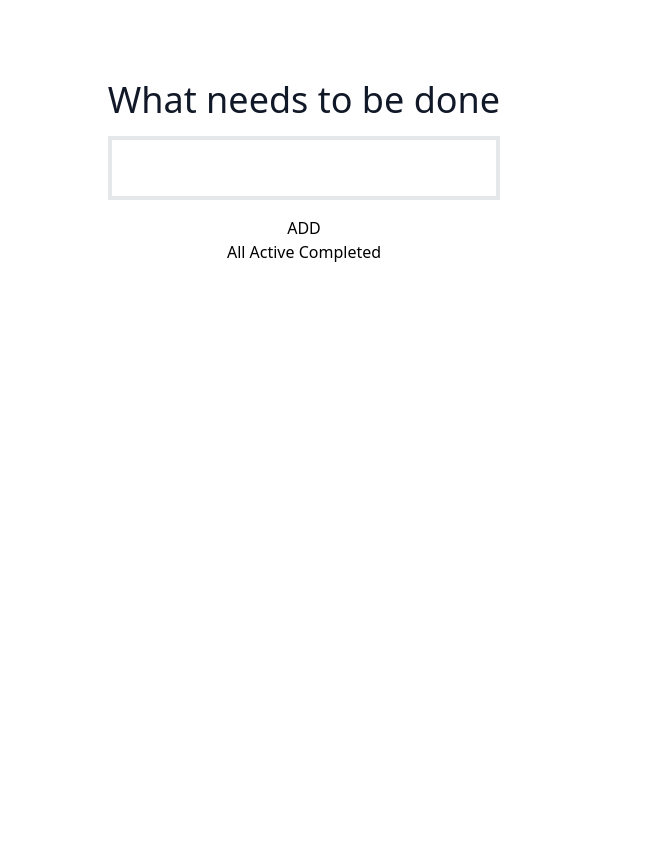
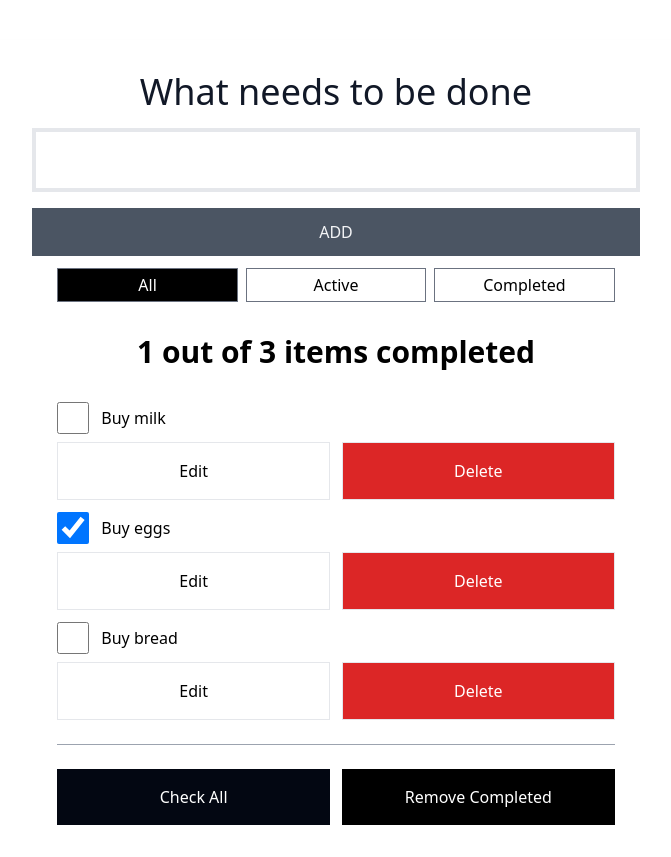
Before and after one commit to N-TITIAN/TODO-List, a website built with Vite: page index.html in a window 1280 px wide. Shown: the whole page, without its empty margins (176-847 px from the left). Before the commit the page ends 800 px from the top, so only its background shows below. Built offline with nearby package versions, Linux system fonts and the light colour scheme.

Commit message:
updates of all  functionalities

```diff
--- a/assets/scripts/index.js
+++ b/assets/scripts/index.js
@@ -0,0 +1,305 @@
+//stored todo list
+let TODOS = [
+  {
+    id: 1,
+    text: "Buy milk",
+    isCompleted: false,
+  },
+  {
+    id: 2,
+    text: "Buy eggs",
+    isCompleted: true,
+  },
+  {
+    id: 3,
+    text: "Buy bread",
+    isCompleted: false,
+  },
+];
+//load existing todos
+
+function loadTodos() {
+  // Load existing todos from localStorage (if any)
+  const storedTodos = localStorage.getItem("todos");
+  let todos = TODOS;
+
+  // const todoList = document.getElementById("todoList");
+
+  const todoItems = document.getElementById("todoItems");
+  todoItems.innerHTML = "";
+
+  todos.forEach((todo) => {
+    const todoItem = document.createElement("div");
+    todoItem.classList.add("todo-item", "w-full");
+
+    const checkbox = document.createElement("input");
+    checkbox.type = "checkbox";
+
+    checkbox.classList.add("h-8", "w-8");
+    checkbox.checked = todo.isCompleted; // Set checkbox state based on isCompleted
+    checkbox.addEventListener("change", function (ev) {
+      //to update statuses
+      todo.isCompleted = ev.target.checked;
+      countCompletedTasks();
+    });
+
+    const label = document.createElement("label");
+
+    label.textContent = todo.text;
+    label.setAttribute("for", "todo");
+
+    const editButton = document.createElement("button");
+    editButton.textContent = "Edit";
+    editButton.id = "editButton" + todo.id;
+    editButton.classList.add(
+      "w-full",
+      "border",
+      "py-4",
+      "hover:bg-black",
+      "hover:text-white"
+    );
+    editButton.addEventListener("click", function (ev) {
+      editTodoItem(todo.id);
+    });
+    // Add functionality for editing the task
+
+    const deleteButton = document.createElement("button");
+    deleteButton.textContent = "Delete";
+    deleteButton.id = "deleteButton" + todo.id;
+    deleteButton.addEventListener("click", function (ev) {
+      deleteTodoItem(todo.id);
+    });
+    deleteButton.classList.add(
+      "w-full",
+      "border",
+      "py-4",
+      "bg-red-600",
+      "text-white",
+      "hover:bg-black"
+    );
+
+    const taskContainer = document.createElement("div");
+    taskContainer.classList.add("flex", "items-center", "gap-3", "mb-2");
+    taskContainer.id = "taskContainer" + todo.id;
+    taskContainer.appendChild(checkbox);
+    taskContainer.appendChild(label);
+
+    const buttonContainer = document.createElement("div");
+    buttonContainer.classList.add("flex", "flex-row", "w-full", "gap-3");
+    buttonContainer.appendChild(editButton);
+    buttonContainer.appendChild(deleteButton);
+
+    todoItem.appendChild(taskContainer);
+    todoItem.appendChild(buttonContainer);
+
+    todoItems.appendChild(todoItem); // Append to "todoItems" div
+    // Add id to the todo item
+    todoItem.id = "todoItem" + todo.id; // Combine "todoItem" with the todo's id
+  });
+
+  document.getElementById("myInput").value = "";
+  countCompletedTasks();
+  // Update total item count
+  // const totalCount = document.getElementById("totalCount");
+  // totalCount.textContent = todos.length;
+}
+
+window.onload = loadTodos();
+function newTodo() {
+  const userInput = document.getElementById("myInput").value.trim();
+  if (userInput === "") {
+    alert("You must enter a task to add!");
+    return;
+  }
+
+  let newTodo = {
+    id: Date.now(), // Generate unique ID using timestamp
+    text: userInput,
+    isCompleted: false,
+  };
+
+  TODOS.push(newTodo);
+  loadTodos();
+  // alert(TODOS); // Add new todo to TODOS array
+  document.getElementById("myInput").value = "";
+  alert("item was added ");
+}
+//counting
+function countCompletedTasks() {
+  const allCheckboxes = document.querySelectorAll("input[type=checkbox]");
+   let removeCompletedBox = document.getElementById("removeCompleted");
+   let removeCheckAll = document.getElementById("checkAll");
+
+  const completedCount = Array.from(allCheckboxes).filter(
+    (checkbox) => checkbox.checked
+  ).length;
+  if (completedCount == 0) {
+
+    removeCompletedBox.style.backgroundColor = "#4B5563";
+    removeCheckAll.style.backgroundColor = "#4B5563";
+  }else{
+    removeCompletedBox.style.backgroundColor = "black";
+  }
+
+  const totalCount = allCheckboxes.length;
+
+  const completionStats = document.querySelector("h1.text-3xl");
+  completionStats.querySelector("span:first-child").textContent =
+    completedCount;
+  completionStats.querySelector("span:last-child").textContent = totalCount;
+}
+//checkallbutton
+function checkAll() {
+  let checkBox = document.getElementById("checkAll");
+  if (checkBox.textContent === "Check All") {
+    //checks all boxes while updating "isCompleted status"
+    const allCheckboxes = document.querySelectorAll("input[type=checkbox]");
+    Array.from(allCheckboxes).forEach((checkbox) => (checkbox.checked = true)); //checks all checkboxes from the array fetched
+    TODOS.forEach((todo) => {
+      todo.isCompleted = true;
+    });
+    loadTodos();
+    countCompletedTasks();
+
+    checkBox.textContent = "Uncheck All"; // update the botton text
+  } else {
+    //uncheck allboxes while updating "isCompleted status"
+    const allCheckboxes = document.querySelectorAll("input[type=checkbox]");
+    Array.from(allCheckboxes).forEach((checkbox) => (checkbox.checked = false));
+    TODOS.forEach((todo) => {
+      todo.isCompleted = false;
+    });
+
+    loadTodos();
+    countCompletedTasks();
+    checkBox.textContent = "Check All";
+    checkBox.style.backgroundColor="black";
+  }
+}
+
+// edit a task
+function editTodoItem(todoId) {
+  const todo = TODOS.find((todo) => todo.id === todoId);
+  const todoItem = document.getElementById("todoItem" + todo.id);
+  // const label = todoItem.querySelector("label");
+  const inputdiv = document.createElement("div");
+
+  const input = document.createElement("input");
+  input.type = "text";
+  input.classList.add("p-4", "border-4", "w-full", "mb-2");
+  const taskContainer = document.getElementById("taskContainer" + todo.id);
+
+  input.type = "text";
+  input.value = todo.text;
+  //append input to inputdiv
+  inputdiv.appendChild(input);
+  inputdiv.classList.add("flex", "items-center", "gap-3", "mb-2");
+
+  // Replace label with input
+  todoItem.replaceChild(inputdiv, taskContainer);
+
+  // Change buttons to "Save" and "Cancel"
+  const editButton = document.getElementById("editButton" + todo.id);
+  editButton.textContent = "Save";
+  editButton.removeEventListener("click", editTodoItem);
+  editButton.addEventListener("click", function (ev) {
+    saveEditedItem(todo.id, input.value);
+  });
+
+  const deleteButton = document.getElementById("deleteButton" + todo.id);
+  deleteButton.textContent = "Cancel";
+  deleteButton.removeEventListener("click", deleteTodoItem);
+  deleteButton.addEventListener("click", function () {
+    loadTodos(); // Reload todos to cancel editing
+
+    alert("cancle");
+  });
+}
+// function to save edited todo item
+function saveEditedItem(id, newText) {
+  const todo = TODOS.find((todo) => todo.id === id);
+  if (todo) {
+    todo.text = newText;
+    // localStorage.setItem('todos', JSON.stringify(TODOS));
+
+    loadTodos(); // Reload todos to reflect the changes
+    alert("item was edited ");
+  }
+}
+
+//deleteitem
+function deleteTodoItem(todoId) {
+  // const todo = TODOS.find((todo) => todo.id === todoId);
+  // const todoItem = document.getElementById("todoItem" + todo.id);
+  let todos = TODOS;
+  todos.forEach((todo) => {
+    if (todo.id === todoId) {
+      todos.splice(todos.indexOf(todo), 1);
+    }
+  });
+  loadTodos();
+  alert("item was deleted");
+}
+
+
+function setActiveFilter(filterType) {
+  // First, remove the active class from all filter buttons
+  const filterButtons = document.querySelectorAll(".filter");
+  filterButtons.forEach((button) => {
+    button.classList.remove("activefilter", "bg-black", "text-white");
+  });
+
+  // Apply the active styles to the selected filter button
+  filterType.classList.add("activefilter", "bg-black", "text-white");
+}
+
+
+
+
+function filterAll() {
+  let filterType = document.getElementById("filterAll");
+  loadTodos();
+  setActiveFilter(filterType);
+}
+
+function filterByActive() {
+  let filterType = document.getElementById("filterActive");
+  let todos = TODOS;
+  loadTodos();
+  if (filterType.textContent === "Active") {
+    todos.forEach((todo) => {
+      if (todo.isCompleted) {
+        todoItem = document.getElementById("todoItem" + todo.id);
+        todoItem.style.display = "none";
+      }
+    });
+  }
+  setActiveFilter(filterType);
+}
+
+function filterByCompleted() {
+  let filterType = document.getElementById("filterCompleted");
+  let todos = TODOS;
+  loadTodos();
+  if (filterType.textContent === "Completed") {
+    todos.forEach((todo) => {
+      if (!todo.isCompleted) {
+        todoItem = document.getElementById("todoItem" + todo.id);
+        todoItem.style.display = "none";
+      }
+    });
+  }
+  setActiveFilter(filterType);
+}
+// remove completed
+function removeCompleted() {
+
+
+
+    TODOS = TODOS.filter((todo) => !todo.isCompleted);
+    loadTodos();
+
+
+}
+
+window.onload = filterAll();
--- a/assets/styles/index.css
+++ b/assets/styles/index.css
@@ -1,3 +1,11 @@
 @tailwind base;
 @tailwind components;
 @tailwind utilities;
+
+/* all button  */
+.activefilter{
+    background-color: black;
+}
+.inactivefilter{
+    background-color: white;
+}
--- a/index.html
+++ b/index.html
@@ -6,20 +6,32 @@
     <title>TODOLIST</title>
     <link rel="stylesheet" href="assets/styles/index.css">
 </head>
-<body class=""  >
-<main class="w-3/4 flex flex-col items-center py-20" >
-      <section class="head flex flex-col gap-4" >
-        <p class="font-medium text-4xl text-gray-900 ">What needs to be done</p>
-        <input type="text" class=" p-4 border-4" >
-        <button>ADD</button>
+<body  class="w-full  lg:max-w-5xl flex items-center justify-center pt-10 "  >
+<main class="w-full lg:w-3/4 flex flex-col gap-3 px-8 lg:px-20 py-8 items-center justify-center shadow-md " >
+      <section class="head flex flex-col gap-4 w-full" >
+        <p class="font-medium text-4xl text-gray-900 text-center">What needs to be done</p>
+        <input type="text" id="myInput" class=" p-4 border-4 w-full " >
+        <button onclick="newTodo()" class="w-full bg-gray-600 text-gray-100 p-3">ADD</button>
       </section>
-        <section class="todo-list">
-            <div class="filters">
-                <button class="all">All</button>
-                <button class="active">Active</button>
-                <button class="completed">Completed</button>
+        <section class="todo-list flex flex-col gap-8 w-11/12  " id="todoList">
+            <div class="filters flex gap-2 w-full" id="filters">
+                <button class="filter w-full border border-gray-500 py-1 hover:bg-slate-400 " id="filterAll" onclick=" filterAll()">All</button>
+                <button class="filter w-full border border-gray-500  py-1  hover:bg-slate-400 " id="filterActive" onclick=" filterByActive()">Active</button>
+                <button class="filter w-full border border-gray-500  py-1  hover:bg-slate-400 " id="filterCompleted" onclick=" filterByCompleted()">Completed</button>
             </div>
-            <h1></h1>
+            <h1 class="text-3xl font-bold text-center"> <span >2</span>  out of <span>3</span> items completed </h1>
+            <div class="todo-items flex flex-col gap-3 pb-6 border-b border-b-gray-400 " id="todoItems">
+
+                 <div class="todo-item w-full" id="todoItem">
+
+                 </div>
+            </div>
+        </section>
+        <section class="mt-3 w-11/12">
+            <div class="flex flex-row gap-3 items-center">
+                <button class="w-full bg-gray-950 text-white py-4 hover:bg-slate-400" onclick="checkAll()" id="checkAll">Check All</button>
+                <button class="w-full  bg-gray-950 text-white py-4  hover:bg-slate-400 " id="removeCompleted" onclick="removeCompleted()">Remove  Completed</button>
+            </div>
         </section>
     </main>
     <script src="assets/scripts/index.js"></script>
```
